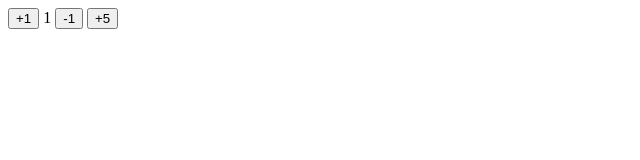
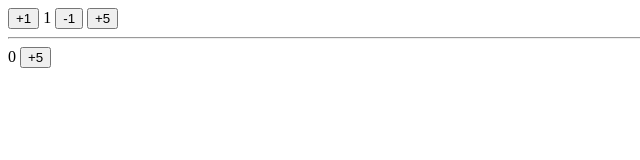
Before and after one commit to linhuaxin/my-redux, a plain HTML site: page src/index.html in a window 1280 px wide. Both pictures are taken after a click on the button "+1". Shown: the whole page, without its empty margins (0-640 px from the left). Drawn offline with Linux system fonts and the light colour scheme.

Commit message:
feat: add combineReducers

```diff
--- a/src/index.html
+++ b/src/index.html
@@ -10,34 +10,20 @@
 <button id="decrement">-1</button>
 <button id="incrementN">+5</button>
 
+<hr/>
+
+<span id="age">0</span>
+<button id="incrementAge">+5</button>
+
 <script src="./index.js"></script>
 <script src="./middleware/logger.js"></script>
 <script src="./middleware/thunk.js"></script>
 <script>
-    const reducer = function (state, action) {
-      switch (action.type) {
-        case 'increment':
-          return {
-            count: state.count + 1
-          }
-        case 'decrement':
-          return {
-            count: state.count - 1
-          }
-        case 'incrementN':
-          return {
-            count: state.count + action.payload
-          }
-        default:
-          return state;
-      }
-    };
-
   const enhancer = function (createStore, reducer, state) {
     let store = createStore(reducer, state);
     let dispatch = store.dispatch;
 
-      store.dispatch = function(action) {
+    store.dispatch = function (action) {
       if (typeof action === 'function') {
         action(dispatch);
         return;
@@ -51,17 +37,62 @@
     };
   };
 
+  const counterReducer = function (state, action) {
+    switch (action.type) {
+      case 'increment':
+        return {
+          count: state.count + 1
+        };
+      case 'decrement':
+        return {
+          count: state.count - 1
+        };
+      case 'incrementN':
+        return {
+          count: state.count + action.payload
+        };
+      default:
+        return state;
+    }
+  };
+
+  const ageReducer = function (state, action) {
+    switch (action.type) {
+      case 'incrementAge':
+        return {
+          age: state.age + action.payload
+        };
+      default:
+        return state;
+    }
+  };
+
   const increment = () => ({ type: 'increment' });
   const decrement = () => ({ type: 'decrement' });
   const incrementN = payload => ({ type: 'incrementN', payload });
+  const incrementAge = payload => ({ type: 'incrementAge', payload });
 
-    const store = createStore(reducer, { count: 0 }, applyMiddleware(logger, thunk));
+  const rootReducer = combineReducers({
+    counter: counterReducer,
+    age: ageReducer
+  });
 
-    const actions = bindActionCreators({ increment, decrement, incrementN }, store.dispatch);
+  const store = createStore(rootReducer, {
+    counter: { count: 0 },
+    age: { age: 0 },
+  }, applyMiddleware(logger, thunk));
+
+  const actions = bindActionCreators({
+    increment,
+    decrement,
+    incrementN,
+    incrementAge
+  }, store.dispatch);
 
   store.subscribe(() => {
-      // console.log(store.getState());
-      document.getElementById('counter').innerText = store.getState().count;
+    console.log(store.getState());
+    document.getElementById('counter').innerText = store.getState().counter.count;
+    document.getElementById('age').innerText = store.getState().age.age;
   });
 
   document.getElementById('increment').onclick = function () {
@@ -82,6 +113,10 @@
   document.getElementById('incrementN').onclick = function () {
     actions.incrementN(5);
   };
+
+  document.getElementById('incrementAge').onclick = function () {
+    actions.incrementAge(5);
+  };
 </script>
 </body>
 </html>
--- a/src/index.js
+++ b/src/index.js
@@ -60,3 +60,19 @@ function bindActionCreators(actionCreators, dispatch) {
 
   return boundActionCreators;
 }
+
+function combineReducers(reducers) {
+  return function (state, action) {
+    const keys = Object.keys(reducers);
+
+    let nextState = {};
+
+    keys.forEach(key => {
+      const reducer = reducers[key];
+      const prevState = state[key];
+      nextState[key] = reducer(prevState, action);
+    });
+
+    return nextState;
+  }
+}
```
Lines whose indentation alone changed are shown as unchanged.
